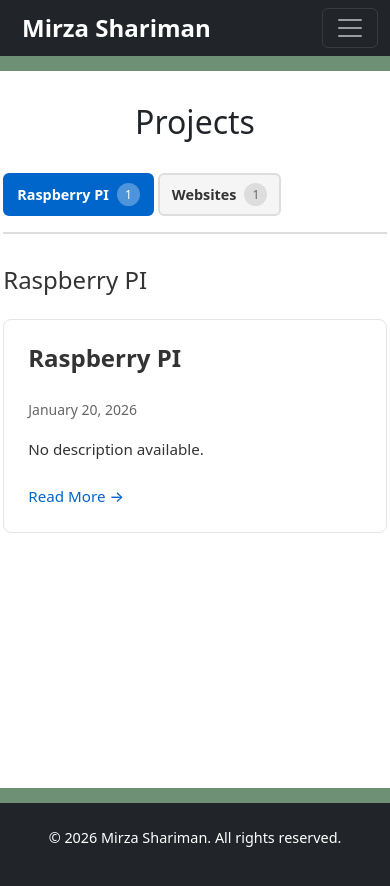
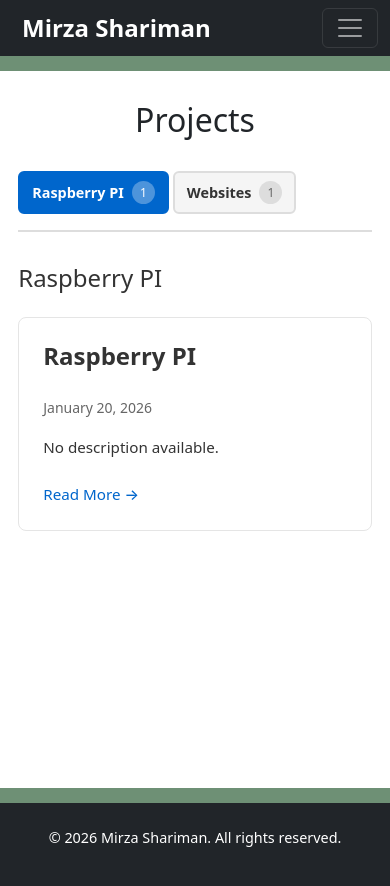
Before and after one commit to Azrim02/MirzaPortfolio, a React (Vite) app: page /MirzaPortfolio/projects in a window 390 px wide. Shown: the top 886 px of the page. Built offline with nearby package versions, Linux system fonts and the light colour scheme.

Commit message:
added animations for interest cards

```diff
--- a/src/styles/entries.scss
+++ b/src/styles/entries.scss
@@ -20,11 +20,47 @@
   gap: 40px;
 }
 
+@keyframes slideInUp {
+  from {
+    opacity: 0;
+    transform: translateY(30px);
+  }
+  to {
+    opacity: 1;
+    transform: translateY(0);
+  }
+}
+
 .blog-entry {
   border: 1px solid #e5e5e5;
   border-radius: 8px;
   padding: 24px;
   transition: transform 0.2s ease, border-color 0.2s ease;
+  animation: slideInUp 0.6s ease-out backwards;
+}
+
+.blog-entry:nth-child(1) {
+  animation-delay: 0.1s;
+}
+
+.blog-entry:nth-child(2) {
+  animation-delay: 0.2s;
+}
+
+.blog-entry:nth-child(3) {
+  animation-delay: 0.3s;
+}
+
+.blog-entry:nth-child(4) {
+  animation-delay: 0.4s;
+}
+
+.blog-entry:nth-child(5) {
+  animation-delay: 0.5s;
+}
+
+.blog-entry:nth-child(n+6) {
+  animation-delay: calc(0.1s * (n - 5));
 }
 
 .blog-entry:last-child {
--- a/src/styles/projects.scss
+++ b/src/styles/projects.scss
@@ -119,6 +119,7 @@
 
 @media (max-width: 768px) {
   .Projects {
+    padding: 30px 15px;
     h1 {
       font-size: 2rem;
     }
```
